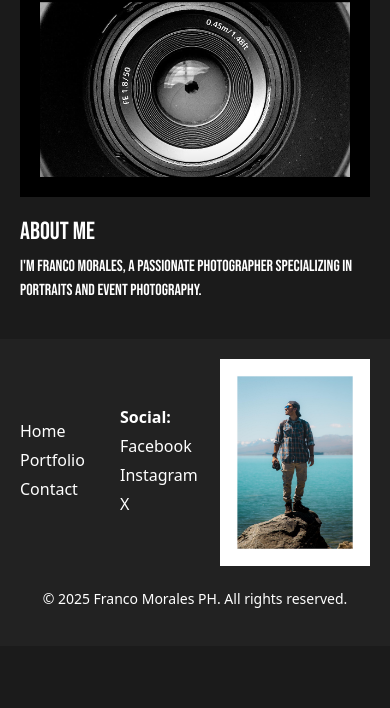
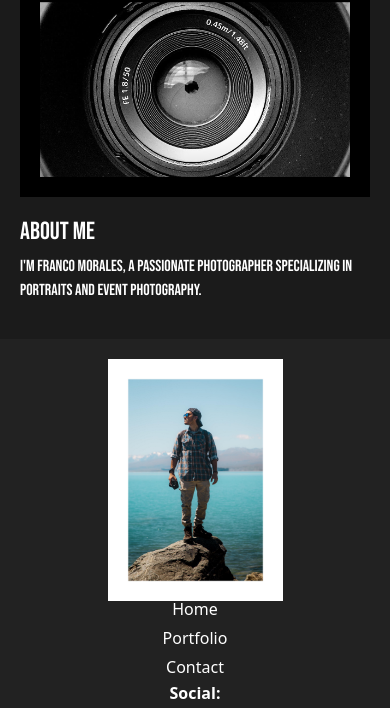
Before and after one commit to francomorales28/coderproyect, a plain HTML site: page index.html in a window 390 px wide. Shown: the part 135-843 px from the top of the page. Drawn offline with nearby package versions, Linux system fonts and the light colour scheme.

Commit message:
Aplicado el responsive

```diff
--- a/styles/styles.css
+++ b/styles/styles.css
@@ -130,3 +130,20 @@ a:hover {
 }
 
 /* Footer */
+
+/* Responsive Design */
+
+@media (max-width: 600px) {
+  .footer {
+    grid-template-columns: 1fr;
+    grid-template-areas:
+      "image"
+      "links"
+      "social"
+      "copy";
+    text-align: center;
+  }
+  .footerimg {
+    margin: 0 auto;
+    width: 50%;
+  }
```
